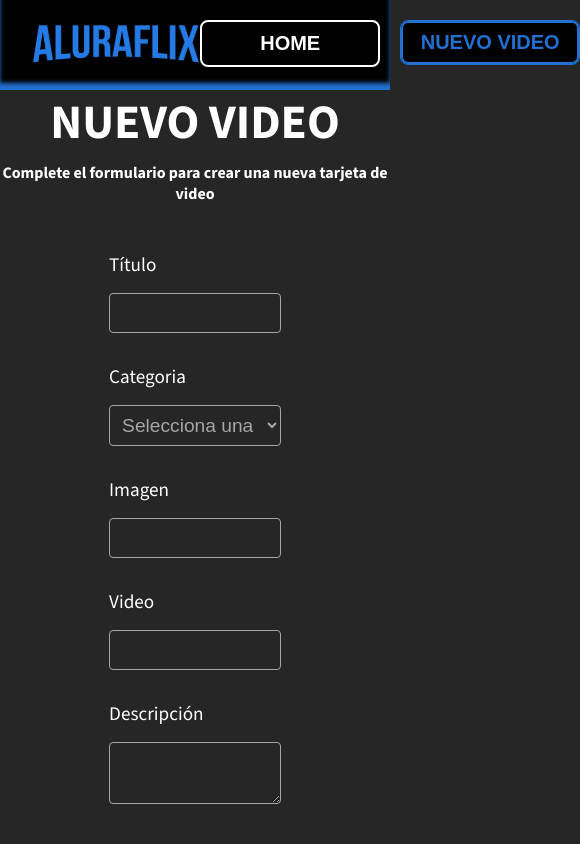
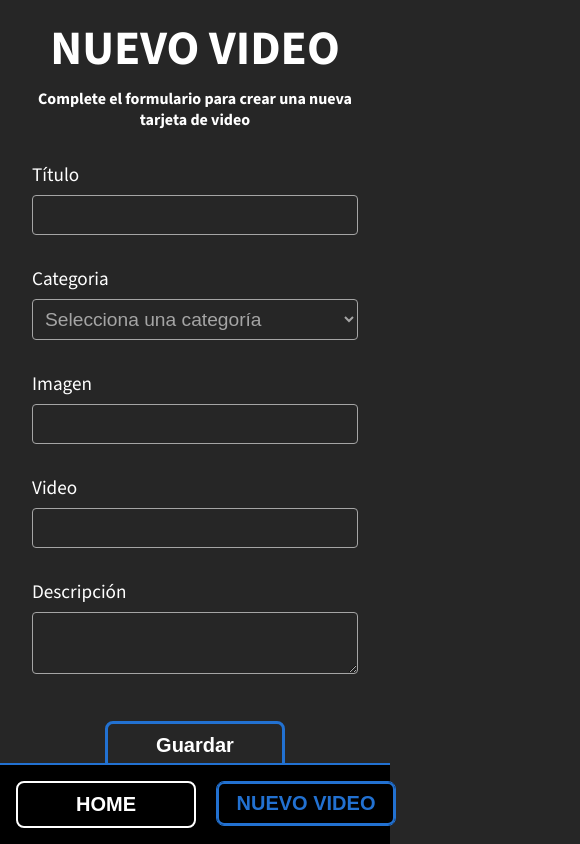
Before and after one commit to JuanC046/aluraflix, a React (Vite) app: page /create in a window 390 px wide. Shown: the top 844 px of the page, 580 px wide, since content can reach past the window. Built offline with nearby package versions, Linux system fonts and the light colour scheme.

Commit message:
Enhance responsive design across components with media queries and improve Logo styling

```diff
--- a/src/components/Banner/Banner.module.css
+++ b/src/components/Banner/Banner.module.css
@@ -46,8 +46,8 @@
     }
 }
 
-/* @media screen and (max-width: 440px) {
+@media screen and (max-width: 440px) {
     .banner {
         display: none;
     }
-} */
+}
--- a/src/components/Card/Card.module.css
+++ b/src/components/Card/Card.module.css
@@ -39,3 +39,20 @@
 .button:hover {
     background-color: rgba(255, 255, 255, 0.2);
 }
+
+@media screen and (max-width: 440px) {
+    .card {
+        height: 250px;
+        width: 300px;
+    }
+    .image {
+        height: 200px;
+    }
+    .options {
+        height: 50px;
+    }
+    .button {
+        font-size: 0.8rem;
+    }
+
+}
--- a/src/components/Footer/Footer.module.css
+++ b/src/components/Footer/Footer.module.css
@@ -25,3 +25,10 @@
         height: 32px;
     }
 }
+
+@media screen and (max-width: 440px) {
+    .footer {
+        display: none;
+    }
+
+}
--- a/src/components/Form/Form.module.css
+++ b/src/components/Form/Form.module.css
@@ -26,3 +26,15 @@
 .form-create > * {
     flex: 0 1 48%;
 }
+
+@media screen and (max-width: 440px) {
+    .form-edit {
+        width: 100%;
+    }
+    .form-create {
+        flex-direction: column;
+        padding: 16px;
+        width: 100%;
+    }
+
+}
--- a/src/components/Header/Header.module.css
+++ b/src/components/Header/Header.module.css
@@ -16,3 +16,17 @@
     display: flex;
     gap: 20px;
 }
+
+@media screen and (max-width: 440px) {
+    .header {
+        position: fixed;
+        bottom: 0;
+        padding: 16px;
+        width: 100%;
+        box-shadow: none;
+        border-bottom: none;
+        border-top: 2px solid var(--color-blue);
+        z-index: 100;
+    }
+
+}
--- /dev/null
+++ b/src/components/Logo/Logo.module.css
@@ -0,0 +1,10 @@
+.logo {
+    height: 40px;
+}
+
+@media screen and (max-width: 440px) {
+    .logo {
+        display: none;
+    }
+
+}
--- a/src/components/Logo/index.jsx
+++ b/src/components/Logo/index.jsx
@@ -1,6 +1,5 @@
+import styles from "./Logo.module.css";
 const Logo = () => {
-    return <img src="img/Logo.svg" alt="Logo AluraFlix" style={{
-        height: "40px"
-    }} />
+    return <img src="img/Logo.svg" alt="Logo AluraFlix" className={styles.logo} />
 }
 export default Logo;
--- a/src/components/OptionsList/OptionsList.module.css
+++ b/src/components/OptionsList/OptionsList.module.css
@@ -68,3 +68,11 @@
     border-color: var(--color-error);
     color: var(--color-error);
 }
+
+@media screen and (max-width: 440px) {
+    .options-list {
+        gap: 8px;
+        width: 100%;
+    }
+
+}
--- a/src/components/TextField/TextField.module.css
+++ b/src/components/TextField/TextField.module.css
@@ -50,3 +50,11 @@
 .input-error::placeholder {
     color: var(--color-error);
 }
+
+@media screen and (max-width: 440px) {
+    .form-group {
+        gap: 8px;
+        width: 100%;
+    }
+
+}
--- a/src/pages/Create/Create.module.css
+++ b/src/pages/Create/Create.module.css
@@ -11,3 +11,10 @@
     margin-bottom: 16px;
     color: var(--color-white);
 }
+
+@media screen and (max-width: 440px) {
+    .main {
+        padding: 16px;
+    }
+
+}
--- a/src/pages/Create/index.jsx
+++ b/src/pages/Create/index.jsx
@@ -15,7 +15,7 @@ const Create = () => {
     return (
         <>
             <Header variant="headerCreate" />
-            <main>
+            <main className={styles.main}>
                 <section>
                     <h2 className={styles.title}>NUEVO VIDEO</h2>
                     <h5 className={styles.subtitle}>
```
